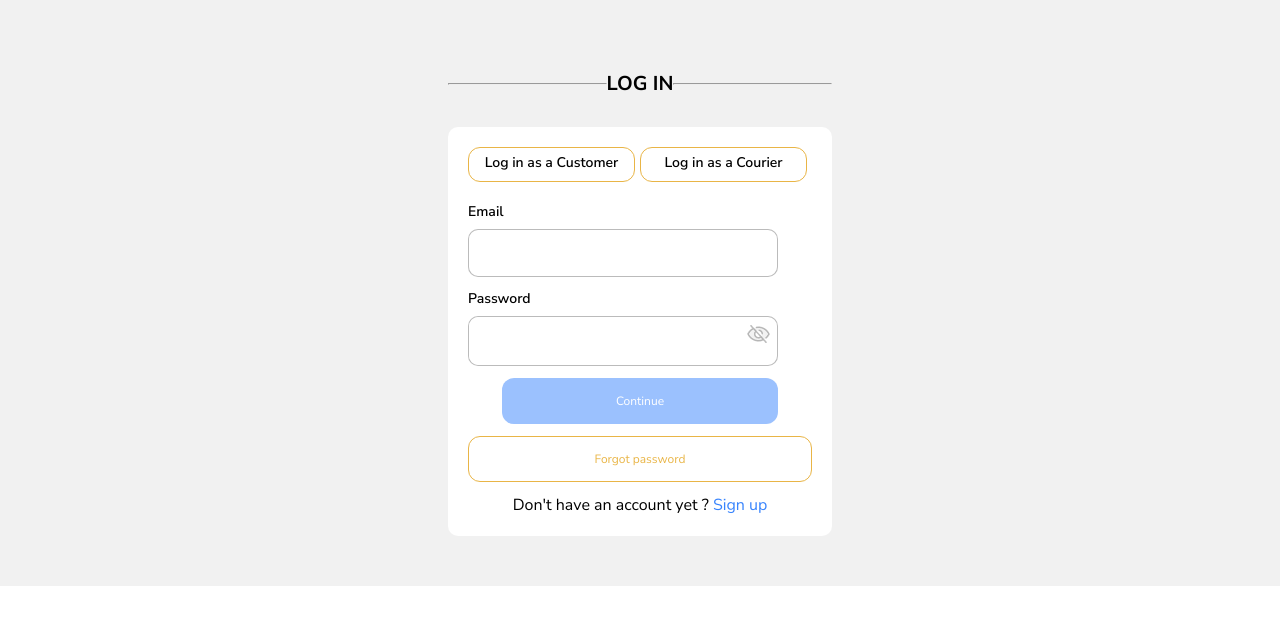
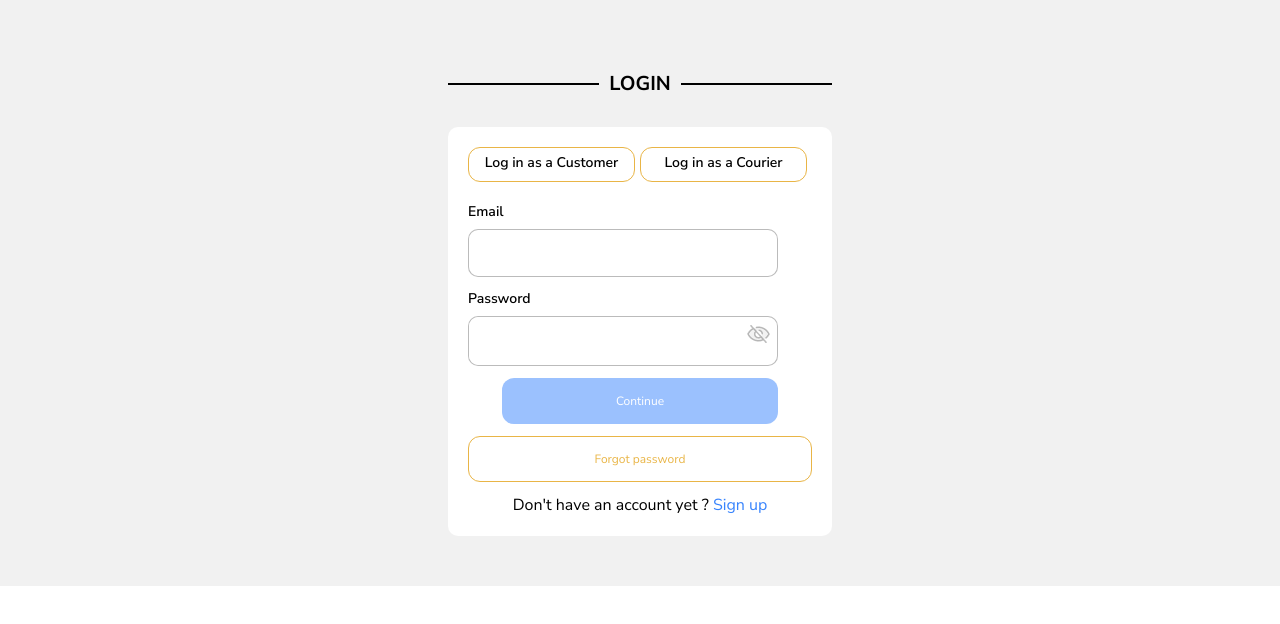
Before and after one commit to bakeji/Swiftsend, a React (Vite) app: page /login in a window 1280 px wide. Shown: the top 624 px of the page. Built offline with nearby package versions, Linux system fonts and the light colour scheme.

Commit message:
reduced the font-size of log in

```diff
--- a/src/index.css
+++ b/src/index.css
@@ -410,11 +410,14 @@ margin: 20px auto;
 }
 hr{
   flex-grow: 1;
+  border: 1px solid black;
 }
 .sn-txt h2{
   font-family: "Nunito Sans", sans-serif;
   font-weight: 700;
   font-size: 20px;
+  padding-left: 10px;
+  padding-right: 10px;
 }
 .log-in{
   width: 30%;
--- a/src/pages/login.jsx
+++ b/src/pages/login.jsx
@@ -36,7 +36,7 @@ export default function LogIn(){
             <LogInContext.Provider value={{user, getUser}}>
                 <div className="sn-txt">
                     <hr />
-                    <h2>LOG IN</h2>
+                    <h2>LOGIN</h2>
                     <hr />
                 </div>
 
```
